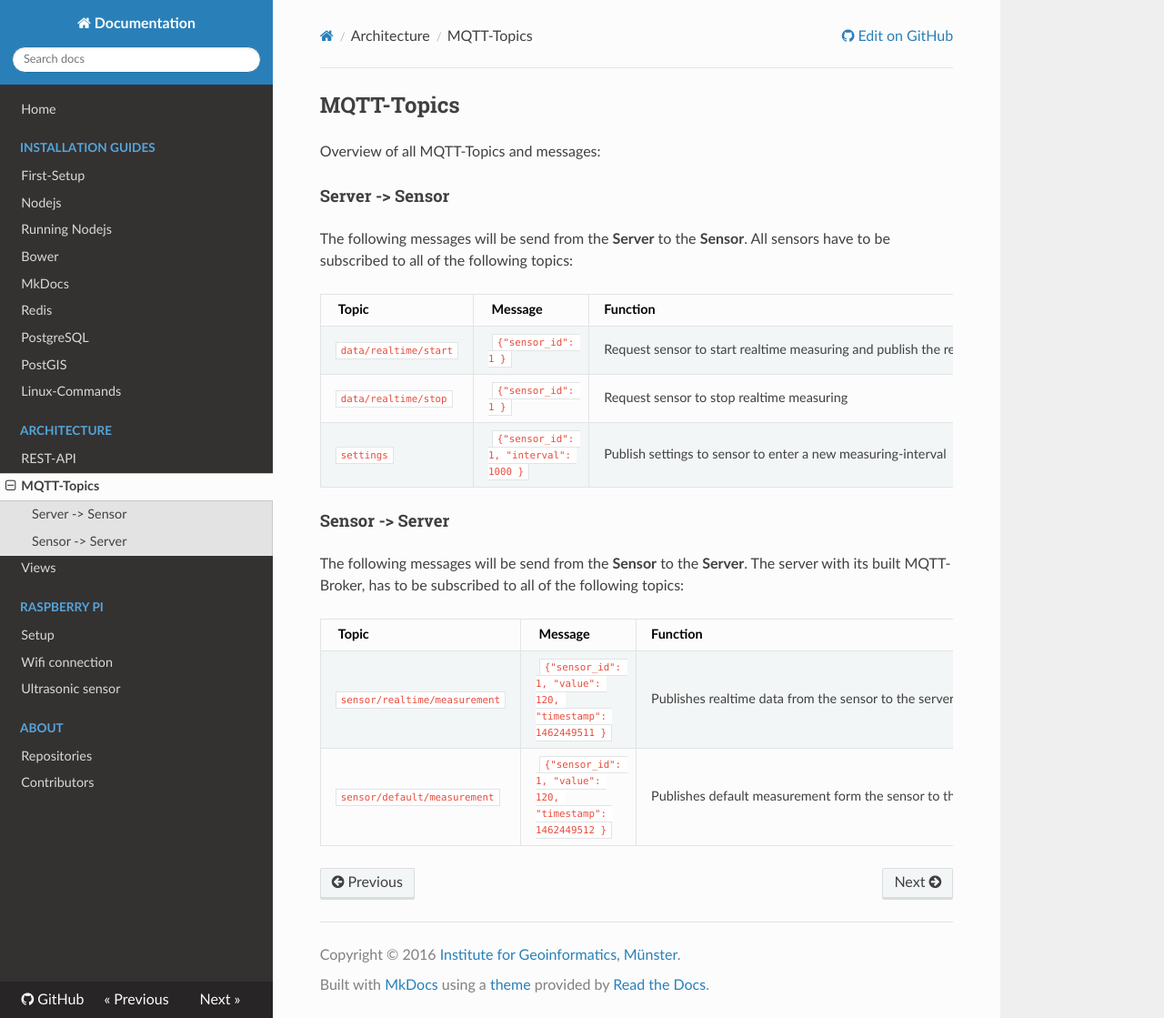
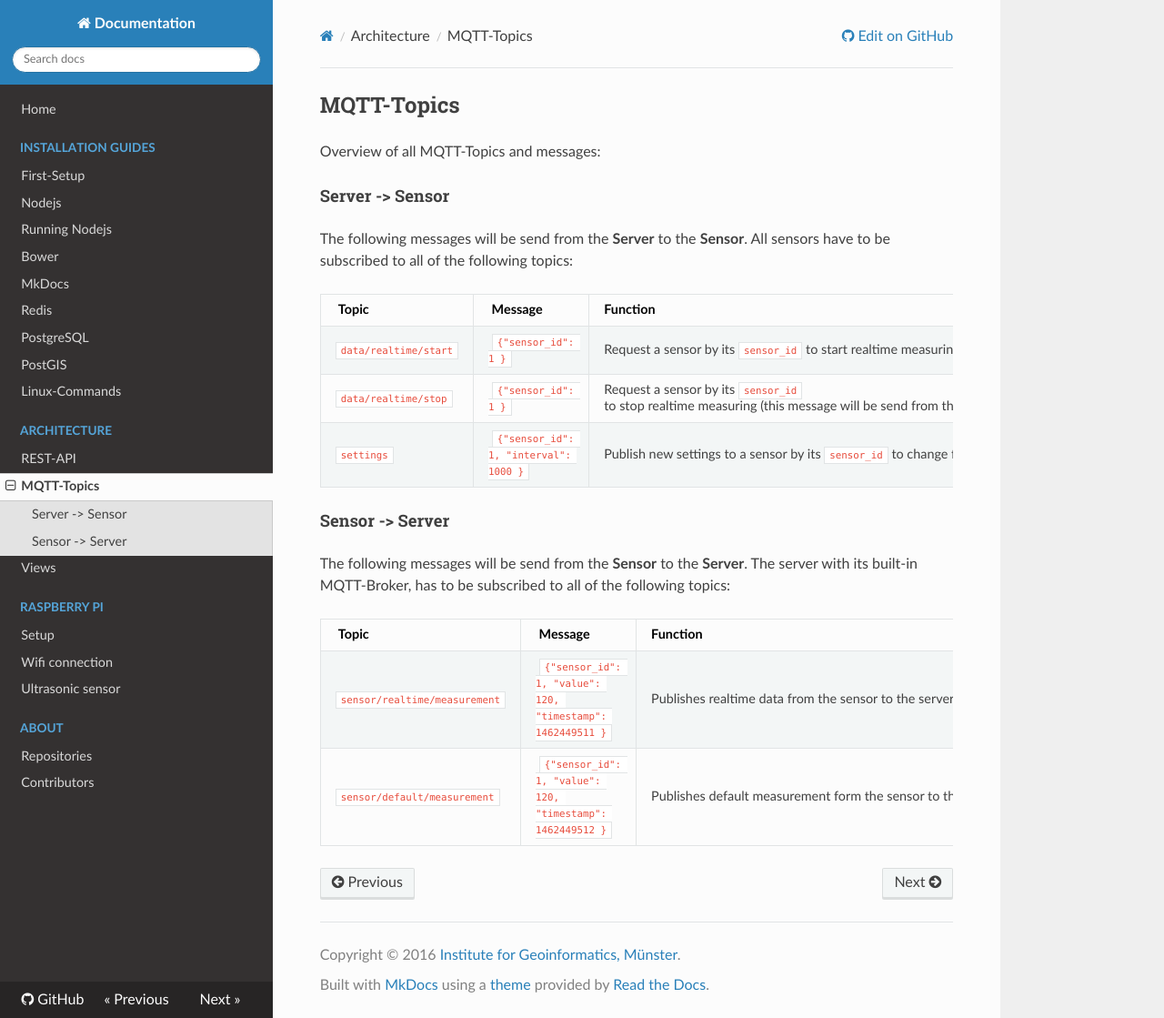
Before and after one commit to nicho90/GWoT-VST-Docs, an MkDocs documentation site: the page built from docs/architecture/mqtt-topics.md, in a window 1280 px wide and 1119 px high. Shown: the whole window at 91% size. Built offline with MkDocs 1.6.1, drawn with Linux system fonts in a browser that asks for light colours; nearby versions of some CDN libraries; old or Windows-style settings are respelled for this version of MkDocs.

Commit message:
Typo-fixes

````diff
--- a/docs/architecture/mqtt-topics.md
+++ b/docs/architecture/mqtt-topics.md
@@ -8,15 +8,15 @@ The following messages will be send from the **Server** to the **Sensor**. All s
 
 | Topic | Message | Function |
 |----------|--------|----------|
-| `data/realtime/start` | ```{"sensor_id": 1 }``` | Request sensor to start realtime measuring and publish the results back to the server |
-| `data/realtime/stop` | `{"sensor_id": 1 }` | Request sensor to stop realtime measuring |
-| `settings` | `{"sensor_id": 1, "interval": 1000 }` | Publish settings to sensor to enter a new measuring-interval |
+| `data/realtime/start` | `{"sensor_id": 1 }` | Request a sensor by its `sensor_id` to start realtime measuring and publish the results back to the server |
+| `data/realtime/stop` | `{"sensor_id": 1 }` | Request a sensor by its `sensor_id` to stop realtime measuring (this message will be send from the Server, when all Websocket-Connections are closed for this sensor) |
+| `settings` | `{"sensor_id": 1, "interval": 1000 }` | Publish new settings to a sensor by its `sensor_id` to change for example the measuring-frequency |
 
 #### Sensor -> Server
 
-The following messages will be send from the **Sensor** to the **Server**. The server with its built MQTT-Broker, has to be subscribed to all of the following topics:
+The following messages will be send from the **Sensor** to the **Server**. The server with its built-in MQTT-Broker, has to be subscribed to all of the following topics:
 
 | Topic | Message | Function |
 |----------|--------|----------|
-| `sensor/realtime/measurement` | ```{"sensor_id": 1, "value": 120, "timestamp": 1462449511 }``` | Publishes realtime data from the sensor to the server, which will be forwarded then to the WebClient |
-| `sensor/default/measurement` | ```{"sensor_id": 1, "value": 120, "timestamp": 1462449512 }``` | Publishes default measurement form the sensor to the server, which will be saved in the Database for time-series |
+| `sensor/realtime/measurement` | `{"sensor_id": 1, "value": 120, "timestamp": 1462449511 }` | Publishes realtime data from the sensor to the server, which will be forwarded then to the WebClient |
+| `sensor/default/measurement` | `{"sensor_id": 1, "value": 120, "timestamp": 1462449512 }` | Publishes default measurement form the sensor to the server, which will be saved in the Database for time-series |
````
